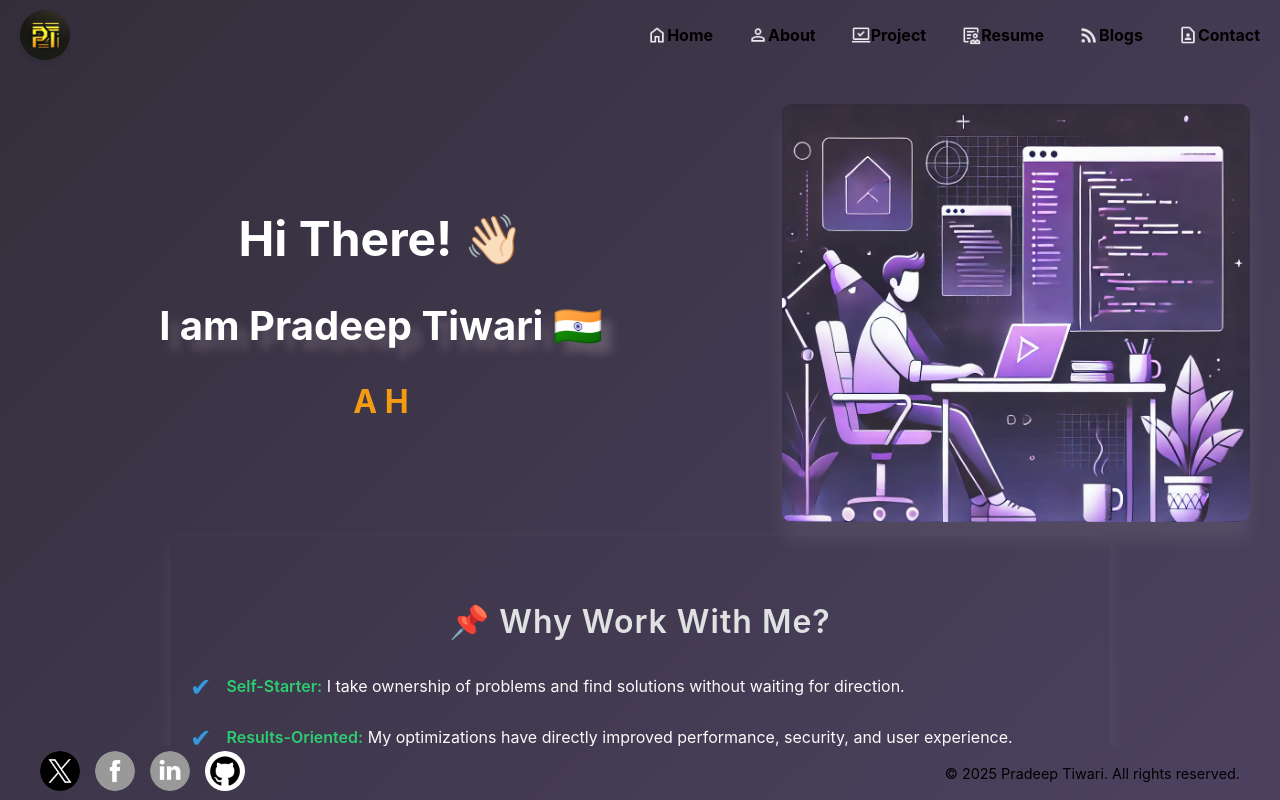
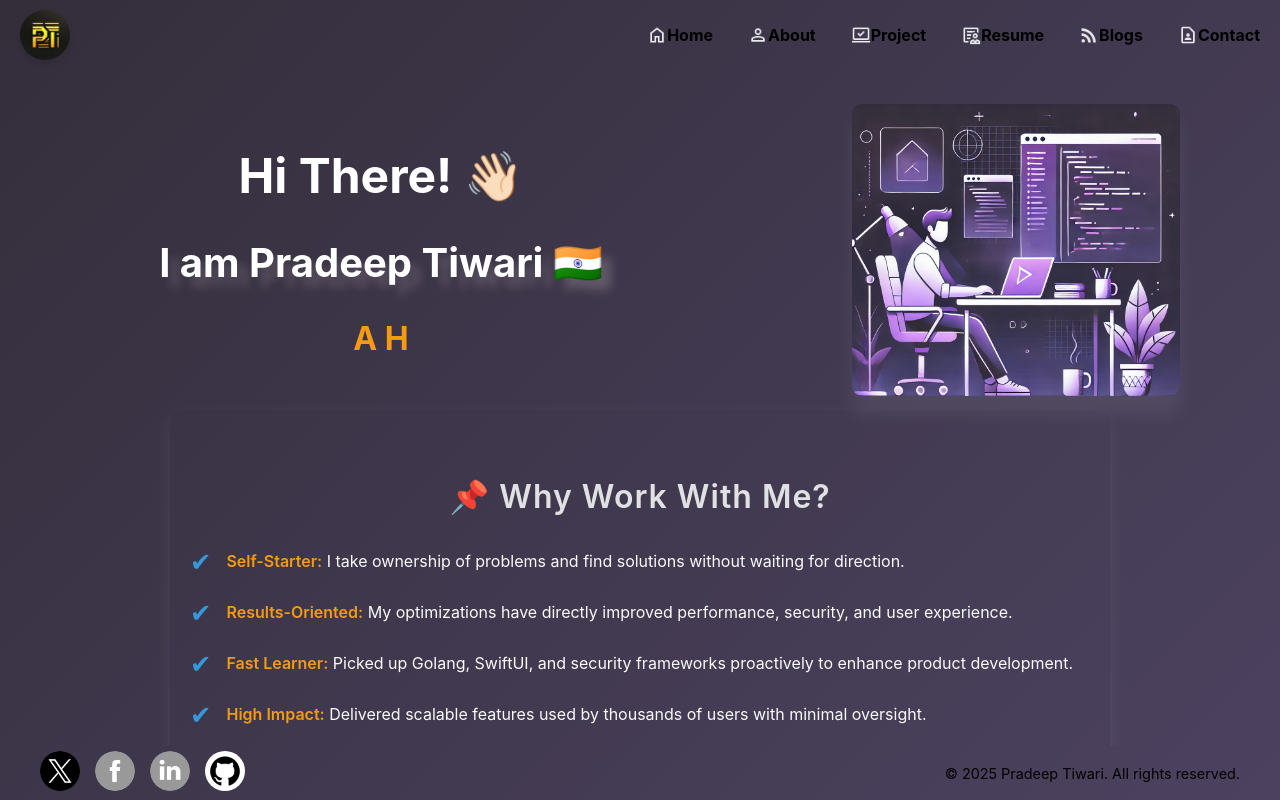
Before and after one commit to pradeepkni382/MyPortfolio, a React (Create React App) app: page / in a window 1280 px wide. Built offline with nearby package versions, Linux system fonts and the light colour scheme.

Commit message:
w06/task/ticket/image adjustment
- Implementation:-

```diff
--- a/src/pages/Home.js
+++ b/src/pages/Home.js
@@ -129,11 +129,11 @@ const LeftContainer = styled.div`
   max-width: 40%; /* Limiting max-width ensures it doesn't stretch too much */
 
   img {
-    width: 100%; /* Allow image to fully take up container space */
+    width: 70%; /* Allow image to fully take up container space */
     height: auto; /* Keep aspect ratio intact */
     border-radius: 10px;
     box-shadow: 0 18px 18px rgba(240, 237, 237, 0.08);
-    object-fit: cover; /* Ensures image doesn't stretch */
+    object-fit: c over; /* Ensures image doesn't stretch */
   }
 
   /* Optional: Adding padding to ensure image is not too close to the edges */
@@ -221,7 +221,7 @@ const Text = styled.p`
   color:rgb(250, 250, 250);
   line-height: 1.6;
   strong {
-    color: #2ecc71;
+    color: #f39c12;
     font-weight: 600;
   }
 `;
@@ -234,7 +234,7 @@ const Description = styled.p`
 
   strong {
     font-weight: bold;
-    color: #2ecc71;
+    color: #f39c12;
   }
 `;
 
```
